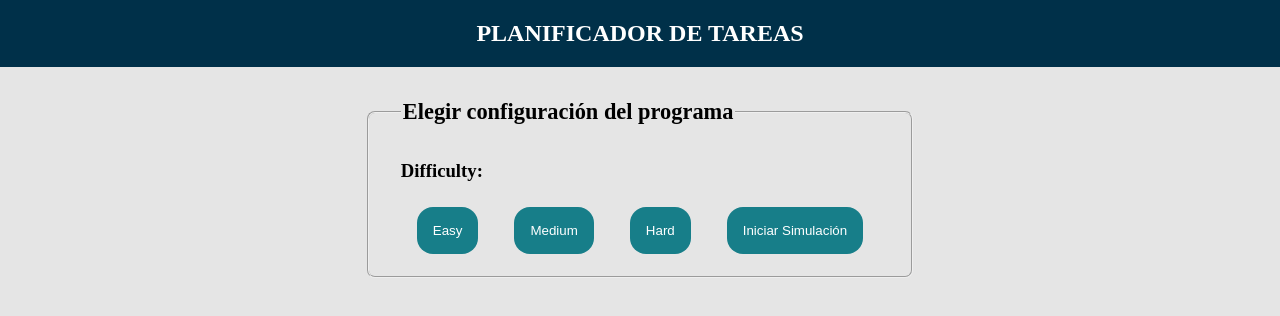
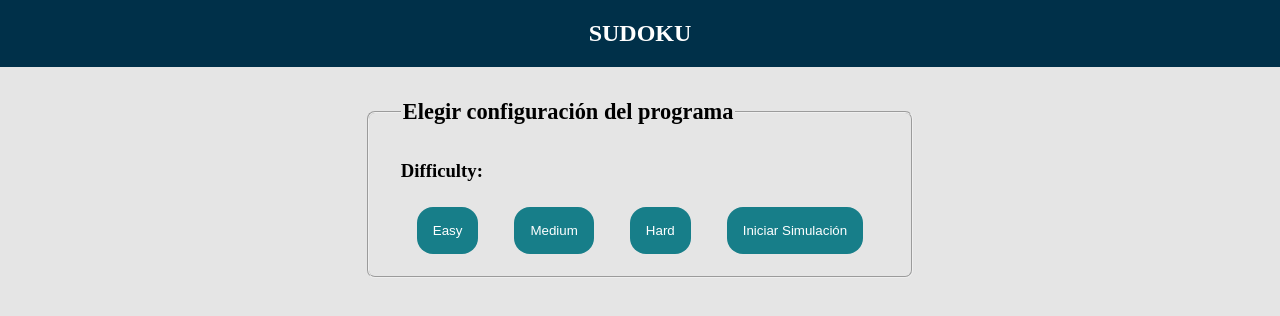
Before and after one commit to LuisFlorEsq/Sudoku-Solver, a Django app: page / in a window 1280 px wide. Shown: the top 316 px of the page. Run offline with Django 5.2, Linux system fonts and the light colour scheme; some libraries are stand-ins or nearby versions.

Commit message:
Update layout.html

```diff
--- a/initial_setup/templates/layout/layout.html
+++ b/initial_setup/templates/layout/layout.html
@@ -7,11 +7,11 @@
     <link rel="stylesheet" href="{% static 'css/main.css' %}">
     <script src="https://code.jquery.com/jquery-3.6.4.min.js"></script>
     <script src="https://cdn.jsdelivr.net/npm/sweetalert2@11"></script>
-    <title>Planificador de Tareas</title>
+    <title>Sudoku</title>
 </head>
 <body>
     <header class="FU DF header_style">
-        <h2>Planificador de tareas</h2>
+        <h2>Sudoku</h2>
     </header>
     <main>
         {% block content %}
```
